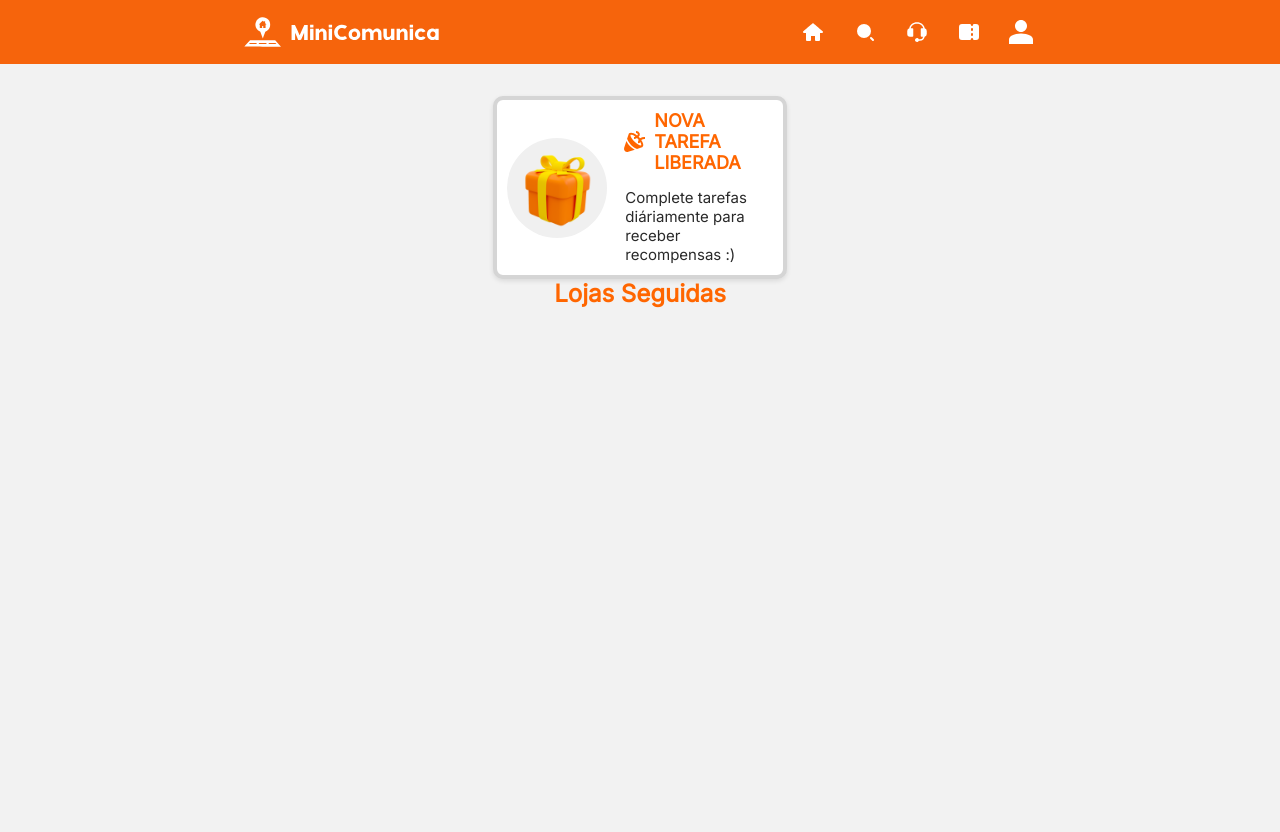
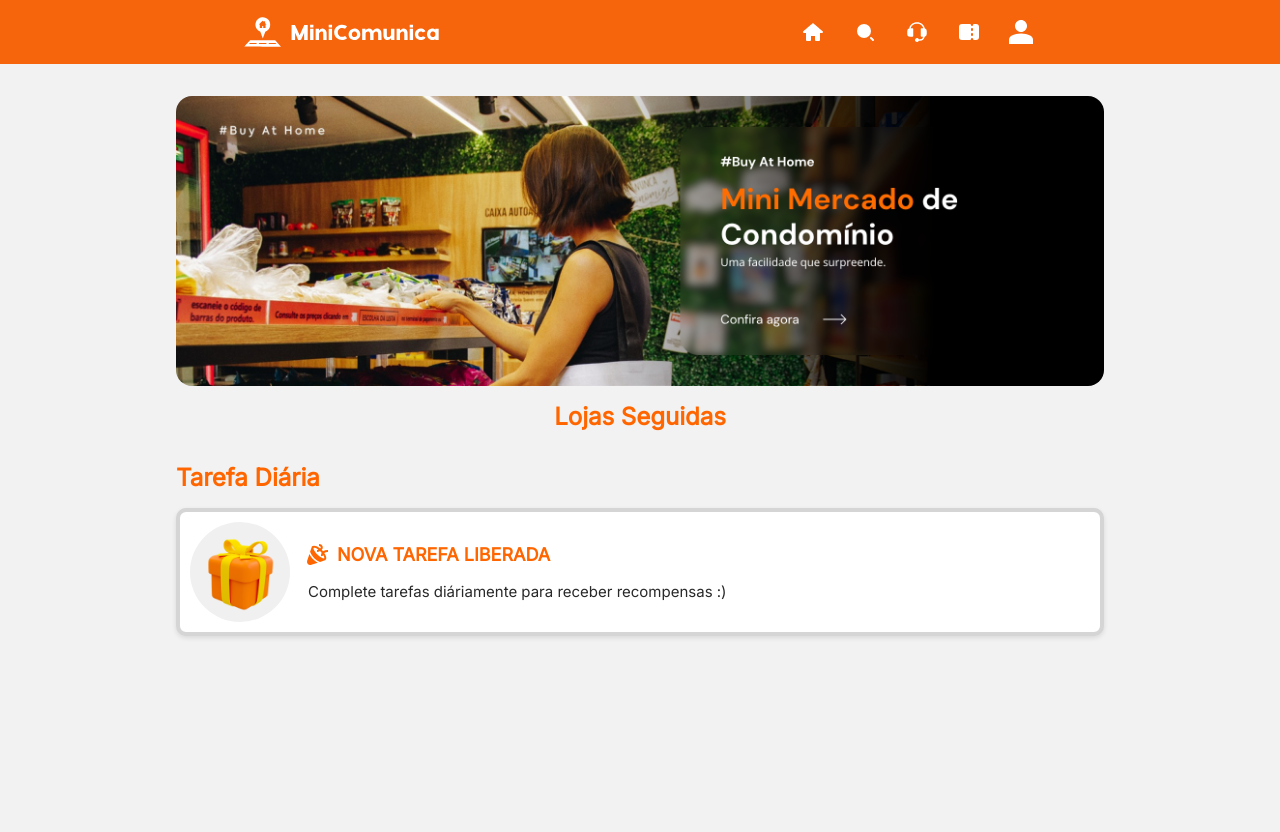
Before and after one commit to cadulucas1/CRUDCAT, a PHP site: template app/views/geral/home.php in a window 1280 px wide. After the commit the page ends 638 px from the top, so only its background shows below. Run offline with PHP 8.4, Linux system fonts and the light colour scheme; the template is opened without the code that fills it, so the values that code supplies are empty.

Commit message:
Feat (Home): Adicionando o Banner e nova sessão de Tarefas Diárias na Home

```diff
--- a/app/components/js/giftCard.js
+++ b/app/components/js/giftCard.js
@@ -19,9 +19,9 @@ function renderGiftCard() {
 
 export default renderGiftCard;
 
-const container = document.querySelector('.store-div');
+const container = document.querySelector('.cardgift-div');
 if (container) {
   container.innerHTML += renderGiftCard();
 } else {
-  console.error("Container .store-div não encontrado!");
+  console.error("Container .cardgift-div não encontrado!");
 }
--- a/app/views/geral/home.php
+++ b/app/views/geral/home.php
@@ -15,22 +15,29 @@ require_once('./utils/head.php')
     include './app/components/php/topbar.php';
     ?>
 
-    <main class="f-column">
-        <div class="store-div">
-            <gift-card></gift-card>
+    <main class="home-container-geral">
+        <div class="home-banner-container">
+            <picture>
+                <source srcset="./public/images/fotos/banner_mobile.png" media="(max-width: 425px)">
+                <img src="./public/images/fotos/banner_desktop.png">
+            </picture>
         </div>
+
         <div id="main-content">
             <h2 class="title-store">
                 Lojas Seguidas
             </h2>
             <ul class="store-div">
             </ul>
-
         </div>
 
+        <div class="card-div-container">
+            <h2 class="title-store">
+                Tarefa Diária
+            </h2>
+            <ul class="cardgift-div"></ul>
+        </div>
     </main>
-
-
 </body>
 <script type="module" src="./public/js/geral/home.js"></script>
 <script type="module" src="./app/components/js/giftCard.js"></script>
--- a/public/css/geral/home.css
+++ b/public/css/geral/home.css
@@ -11,6 +11,31 @@
     img {
         width: 100% !important;
     }
+}
+
+.home-container-geral{
+    display: flex;
+    flex-direction: column;
+    gap: 16px;
+    height: fit-content;
+}
+
+.card-div-container{
+    width: 100%;
+    display: flex;
+    flex-direction: column;
+}
+
+.home-banner-container{
+    width: 100%;
+}
+
+.home-banner-container img {
+  width: 100%;
+  height: auto;
+  display: block;
+  object-fit: cover;
+  border-radius: 16px;
 }
 
 .scroll-wrapper {
```
Also changed, not shown: public/images/icons/icon_loja.svg (added).
